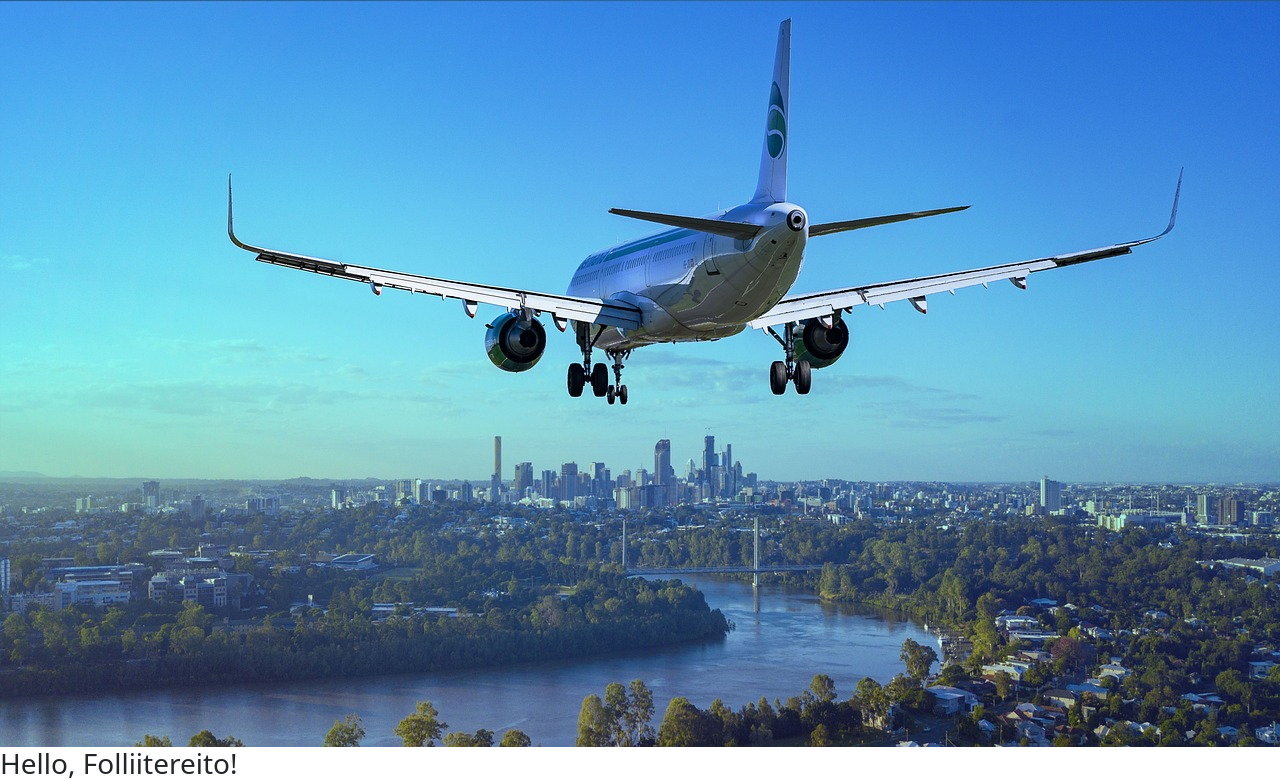
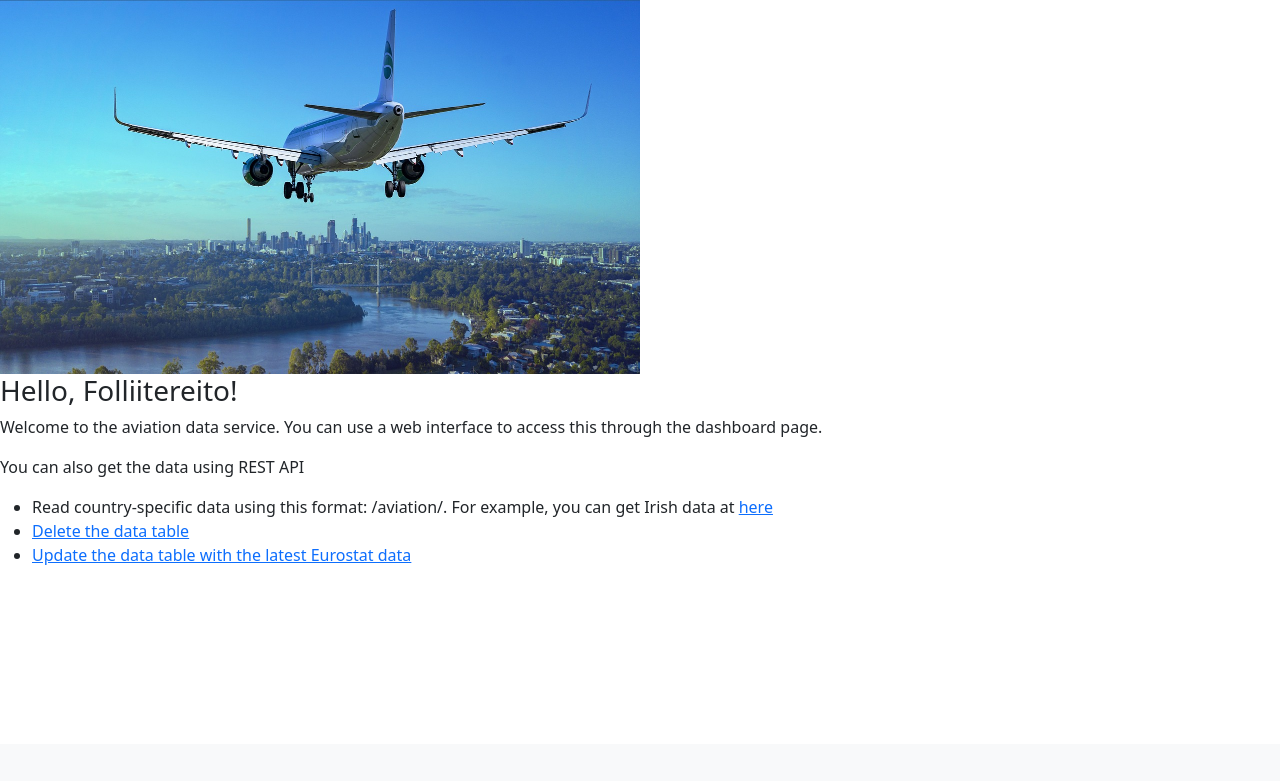
Before and after one commit to nurbujang/WSAA-bigproject, a Flask app: page / in a window 1280 px wide. Shown: the part 56-837 px from the top of the page. After the commit the page ends 621 px from the top, so only its background shows below. Run offline with Flask 3, Linux system fonts and the light colour scheme; parts of the project's set-up code (start-up, migrations or seed data) failed here and were passed over; some libraries are stand-ins or nearby versions.

Commit message:
image inside div

```diff
--- a/app/templates/index.html
+++ b/app/templates/index.html
@@ -2,22 +2,27 @@
 
 <!doctype html>
 <html>
+
 <head>
 
 
 </head>
+
 <body>
     {% block content %}
-
+    <div class="w-50">
         <img src="/static/airplane-3702676_1280.jpg" class="img-fluid max-width: 50%" alt="Image of airliner flying">
+    </div>
     <h3>Hello, {{ user.username }}!</h3>
     <p>Welcome to the aviation data service. You can use a web interface to access this through the dashboard page.</p>
     <p>You can also get the data using REST API</p>
     <ul>
-            <li>Read country-specific data using this format: /aviation/<country code>. For example, you can get Irish data at <a href="/aviation/ie">here</a> </li>
+        <li>Read country-specific data using this format: /aviation/<country code>. For example, you can get Irish data
+                at <a href="/aviation/ie">here</a> </li>
         <li><a href="/delete">Delete the data table</a></li>
         <li><a href="/update">Update the data table with the latest Eurostat data</a></li>
     </ul>
     {% endblock %}
 </body>
+
 </html>
```
Lines whose indentation alone changed are shown as unchanged.
